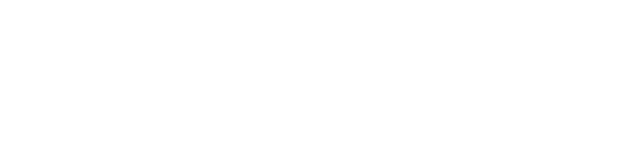
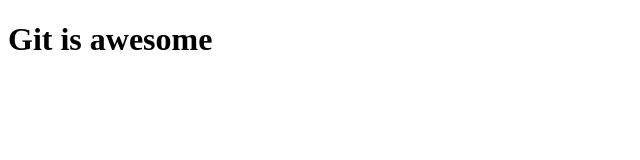
Before and after one commit to koleademola/learninggit, a plain HTML site: page index.html in a window 1280 px wide. Shown: the whole page, without its empty margins (0-640 px from the left). Drawn offline with Linux system fonts and the light colour scheme.

Commit message:
Added Heading

```diff
--- a/index.html
+++ b/index.html
@@ -6,6 +6,6 @@
     <title>Document</title>
 </head>
 <body>
-
+    <h1>Git is awesome</h1>
 </body>
 </html>
--- a/style.css
+++ b/style.css
@@ -1,3 +1,6 @@
 body{
     background-color: red;
 }
+h1{
+    font-size: 32
+}
```
